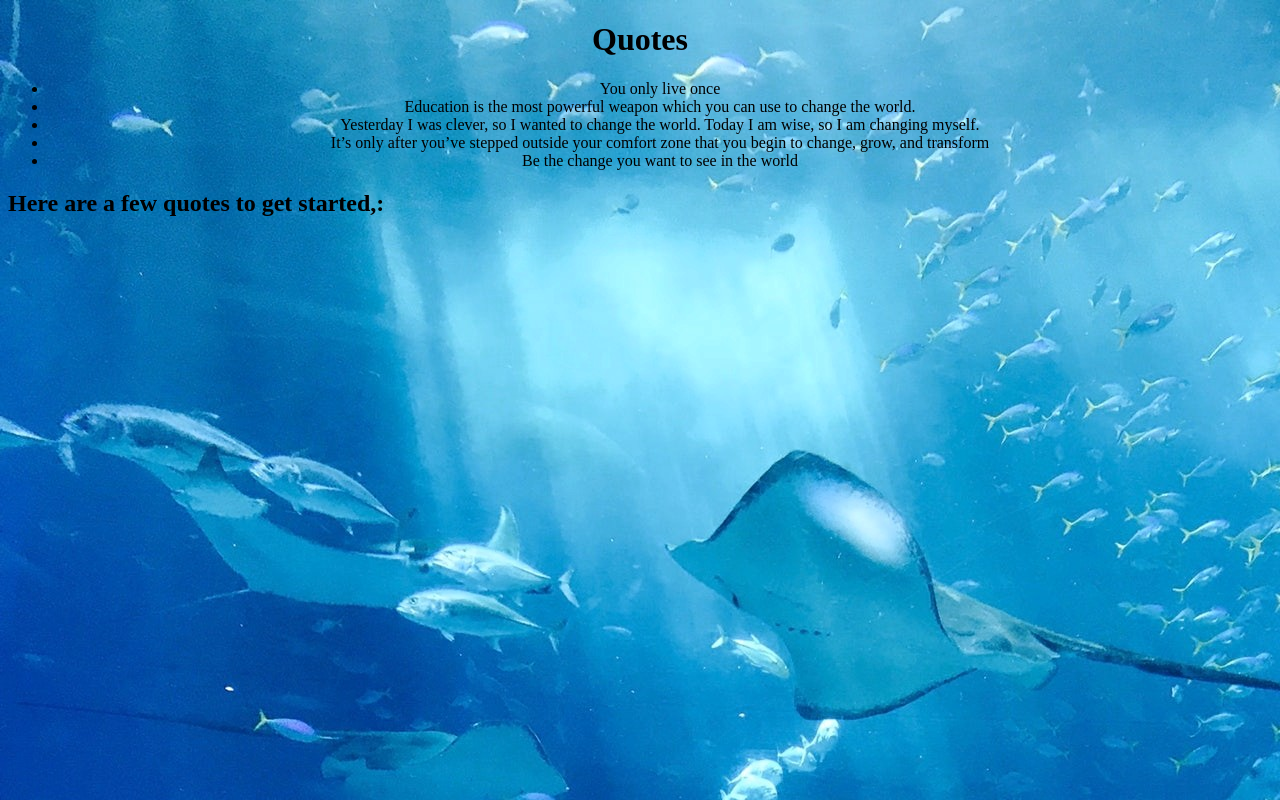
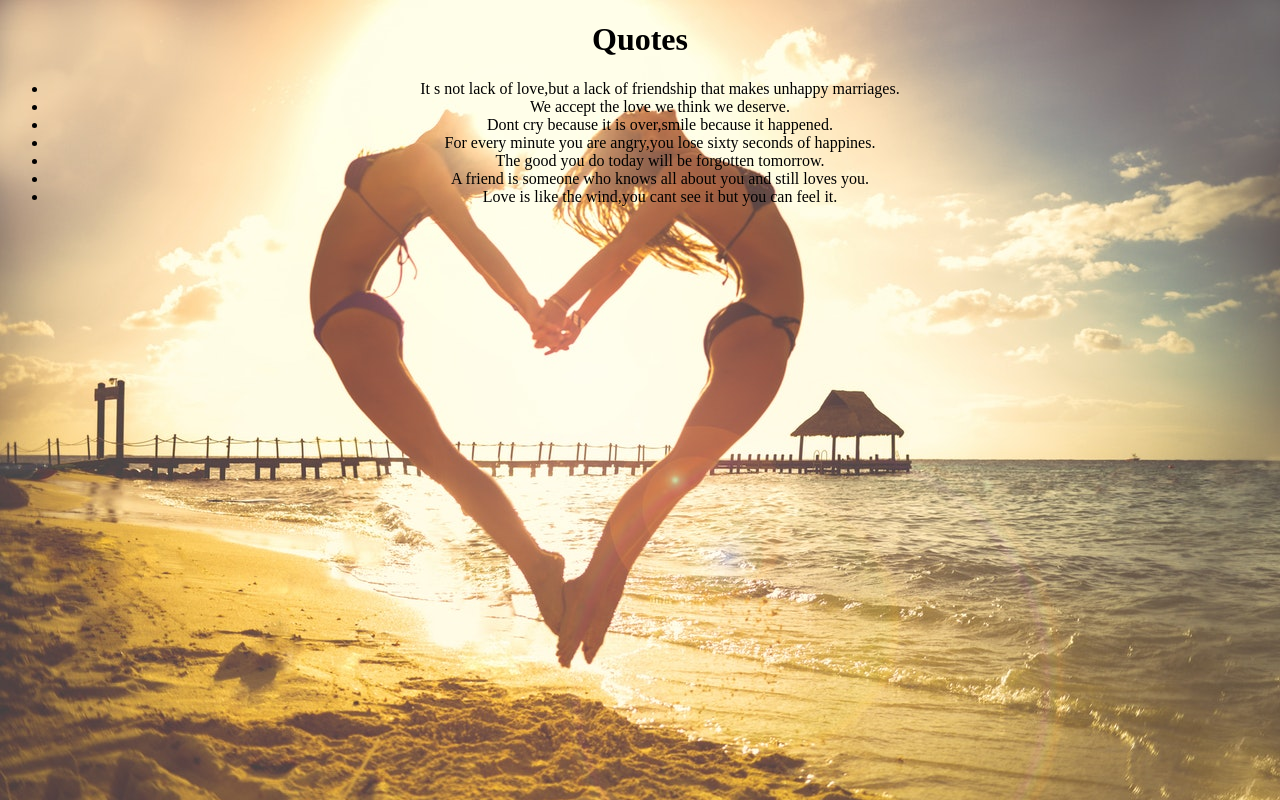
Before and after one commit to twyfordsparks/quotes, an Angular app in the folder Quotes/: page / in a window 1280 px wide. Built offline with nearby package versions, Linux system fonts and the light colour scheme.

Commit message:
added the initial files to the project

```diff
--- a/Quotes/src/app/app.component.html
+++ b/Quotes/src/app/app.component.html
@@ -1,12 +1,9 @@
-
+<!--The content below is only a placeholder and can be replaced.-->
 <div style="text-align:center">
   <h1>
     Quotes
   </h1>
   <ul>
-    <li *ngFor='let quotes of quote'>{{quotes}}</li>
+    <li *ngFor='let quote of quotes'>{{quote}}</li>
   </ul>
-</div>
-<h2>Here are a few quotes to get started,: </h2>
-<p></p>
 <router-outlet></router-outlet>
--- a/Quotes/src/app/app.component.ts
+++ b/Quotes/src/app/app.component.ts
@@ -6,9 +6,8 @@ import { Component } from '@angular/core';
   styleUrls: ['./app.component.css']
 })
 export class AppComponent {
-  quote: string[];
+  quotes: string[]
   constructor(){
-    this.quote = ["You only live once", "Education is the most powerful weapon which you can use to change the world.", "Yesterday I was clever, so I wanted to change the world. Today I am wise, so I am changing myself.", "It’s only after you’ve stepped outside your comfort zone that you begin to change, grow, and transform", "Be the change you want to see in the world"]
-
+    this.quotes = ['It s not lack of love,but a lack of friendship that makes unhappy marriages.','We accept the love we think we deserve.','Dont cry because it is over,smile because it happened.','For every minute you are angry,you lose sixty seconds of happines.','The good you do today will be forgotten tomorrow.','A friend is someone who knows all about you and still loves you.','Love is like the wind,you cant see it but you can feel it.']
   }
 }
--- a/Quotes/src/styles.css
+++ b/Quotes/src/styles.css
@@ -1,6 +1,4 @@
 /* You can add global styles to this file, and also import other style files */
 body {
-  background-image: url(./assets/animals-aquarium-aquatic-889929.jpg);
-  background-repeat: no-repeat;
-
+  background-image: url(./assets/beach-beautiful-bikini-5358.jpg)
 }
```
